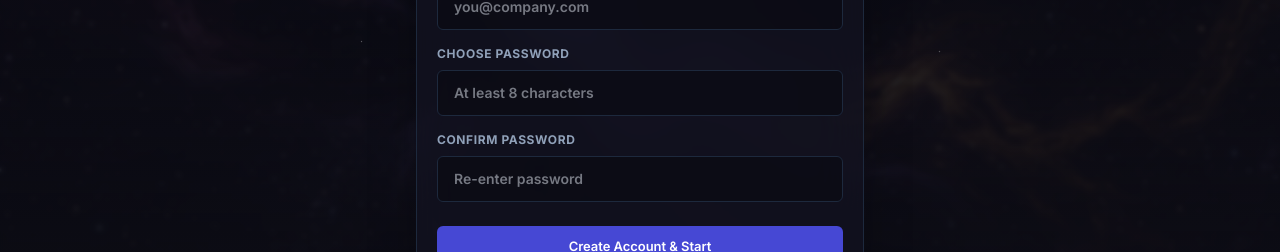
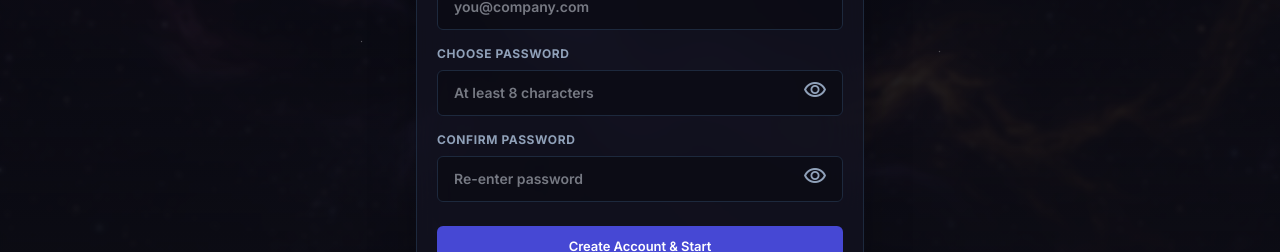
Before and after one commit to Leadspree-Dev-Official/writerdost, a Next.js app: page /signup in a window 1280 px wide. Shown: the part 380-632 px from the top of the page. Built offline with nearby package versions, Linux system fonts and the light colour scheme; no server answers; a web font is replaced by a local one.

Commit message:
feat: add password visibility toggle to login and signup forms

```diff
--- a/src/app/login/page.tsx
+++ b/src/app/login/page.tsx
@@ -11,6 +11,7 @@ export default function LoginPage() {
 
   const [email, setEmail] = useState("");
   const [password, setPassword] = useState("");
+  const [showPassword, setShowPassword] = useState(false);
   const [error, setError] = useState<string | null>(null);
   const [loading, setLoading] = useState(false);
 
@@ -100,14 +101,27 @@ export default function LoginPage() {
                   Password
                 </label>
               </div>
+              <div className="relative">
                 <input
-                type="password"
+                  type={showPassword ? "text" : "password"}
                   placeholder="••••••••"
                   value={password}
                   onChange={(e) => setPassword(e.target.value)}
-                className="input !bg-[#0c0c14]/80 !border-slate-800 text-slate-200"
+                  className="input !bg-[#0c0c14]/80 !border-slate-800 text-slate-200 pr-10"
                   disabled={loading}
                 />
+                <button
+                  type="button"
+                  onClick={() => setShowPassword((prev) => !prev)}
+                  tabIndex={-1}
+                  className="absolute right-3 top-1/2 -translate-y-1/2 text-slate-400 hover:text-slate-200 transition-colors p-1"
+                  aria-label={showPassword ? "Hide password" : "Show password"}
+                >
+                  <span className="material-symbols-outlined text-lg leading-none select-none">
+                    {showPassword ? "visibility_off" : "visibility"}
+                  </span>
+                </button>
+              </div>
             </div>
 
             <button
--- a/src/app/signup/page.tsx
+++ b/src/app/signup/page.tsx
@@ -13,6 +13,7 @@ export default function SignupPage() {
   const [email, setEmail] = useState("");
   const [password, setPassword] = useState("");
   const [confirmPassword, setConfirmPassword] = useState("");
+  const [showPassword, setShowPassword] = useState(false);
   const [error, setError] = useState<string | null>(null);
   const [loading, setLoading] = useState(false);
 
@@ -123,28 +124,54 @@ export default function SignupPage() {
               <label className="block text-xs font-bold text-slate-400 uppercase tracking-wider mb-2">
                 Choose Password
               </label>
+              <div className="relative">
                 <input
-                type="password"
+                  type={showPassword ? "text" : "password"}
                   placeholder="At least 8 characters"
                   value={password}
                   onChange={(e) => setPassword(e.target.value)}
-                className="w-full bg-[#0c0c14]/80 border border-slate-800 rounded-[var(--radius)] py-3 px-4 focus:border-indigo-500 focus:ring-1 focus:ring-indigo-500 text-slate-200 text-sm font-semibold outline-none transition-all"
+                  className="w-full bg-[#0c0c14]/80 border border-slate-800 rounded-[var(--radius)] py-3 px-4 pr-11 focus:border-indigo-500 focus:ring-1 focus:ring-indigo-500 text-slate-200 text-sm font-semibold outline-none transition-all"
                   disabled={loading}
                 />
+                <button
+                  type="button"
+                  onClick={() => setShowPassword((prev) => !prev)}
+                  tabIndex={-1}
+                  className="absolute right-3 top-1/2 -translate-y-1/2 text-slate-400 hover:text-slate-200 transition-colors p-1"
+                  aria-label={showPassword ? "Hide password" : "Show password"}
+                >
+                  <span className="material-symbols-outlined text-lg leading-none select-none">
+                    {showPassword ? "visibility_off" : "visibility"}
+                  </span>
+                </button>
+              </div>
             </div>
 
             <div>
               <label className="block text-xs font-bold text-slate-400 uppercase tracking-wider mb-2">
                 Confirm Password
               </label>
+              <div className="relative">
                 <input
-                type="password"
+                  type={showPassword ? "text" : "password"}
                   placeholder="Re-enter password"
                   value={confirmPassword}
                   onChange={(e) => setConfirmPassword(e.target.value)}
-                className="w-full bg-[#0c0c14]/80 border border-slate-800 rounded-[var(--radius)] py-3 px-4 focus:border-indigo-500 focus:ring-1 focus:ring-indigo-500 text-slate-200 text-sm font-semibold outline-none transition-all"
+                  className="w-full bg-[#0c0c14]/80 border border-slate-800 rounded-[var(--radius)] py-3 px-4 pr-11 focus:border-indigo-500 focus:ring-1 focus:ring-indigo-500 text-slate-200 text-sm font-semibold outline-none transition-all"
                   disabled={loading}
                 />
+                <button
+                  type="button"
+                  onClick={() => setShowPassword((prev) => !prev)}
+                  tabIndex={-1}
+                  className="absolute right-3 top-1/2 -translate-y-1/2 text-slate-400 hover:text-slate-200 transition-colors p-1"
+                  aria-label={showPassword ? "Hide password" : "Show password"}
+                >
+                  <span className="material-symbols-outlined text-lg leading-none select-none">
+                    {showPassword ? "visibility_off" : "visibility"}
+                  </span>
+                </button>
+              </div>
             </div>
 
             <button
```
Lines whose indentation alone changed are shown as unchanged.
